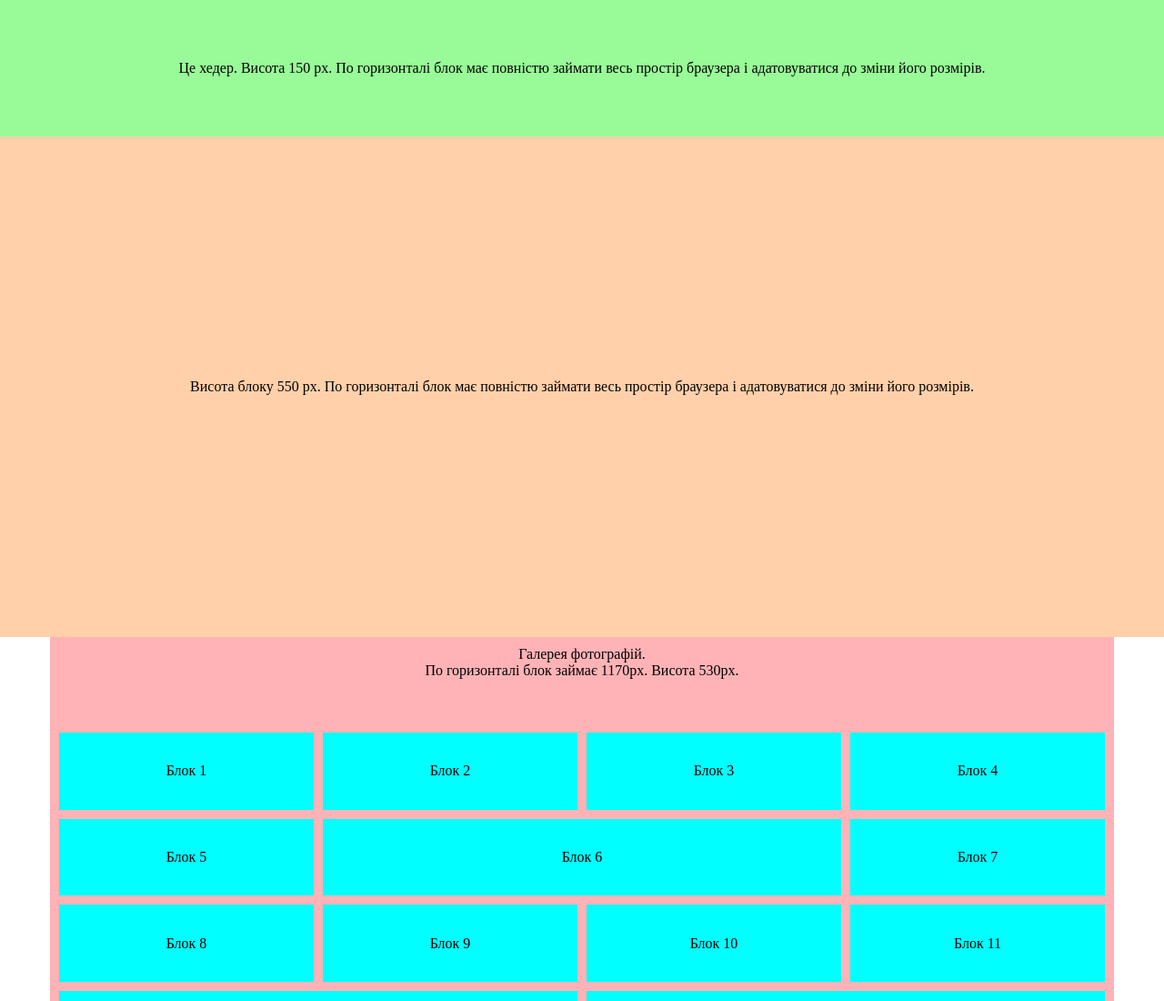
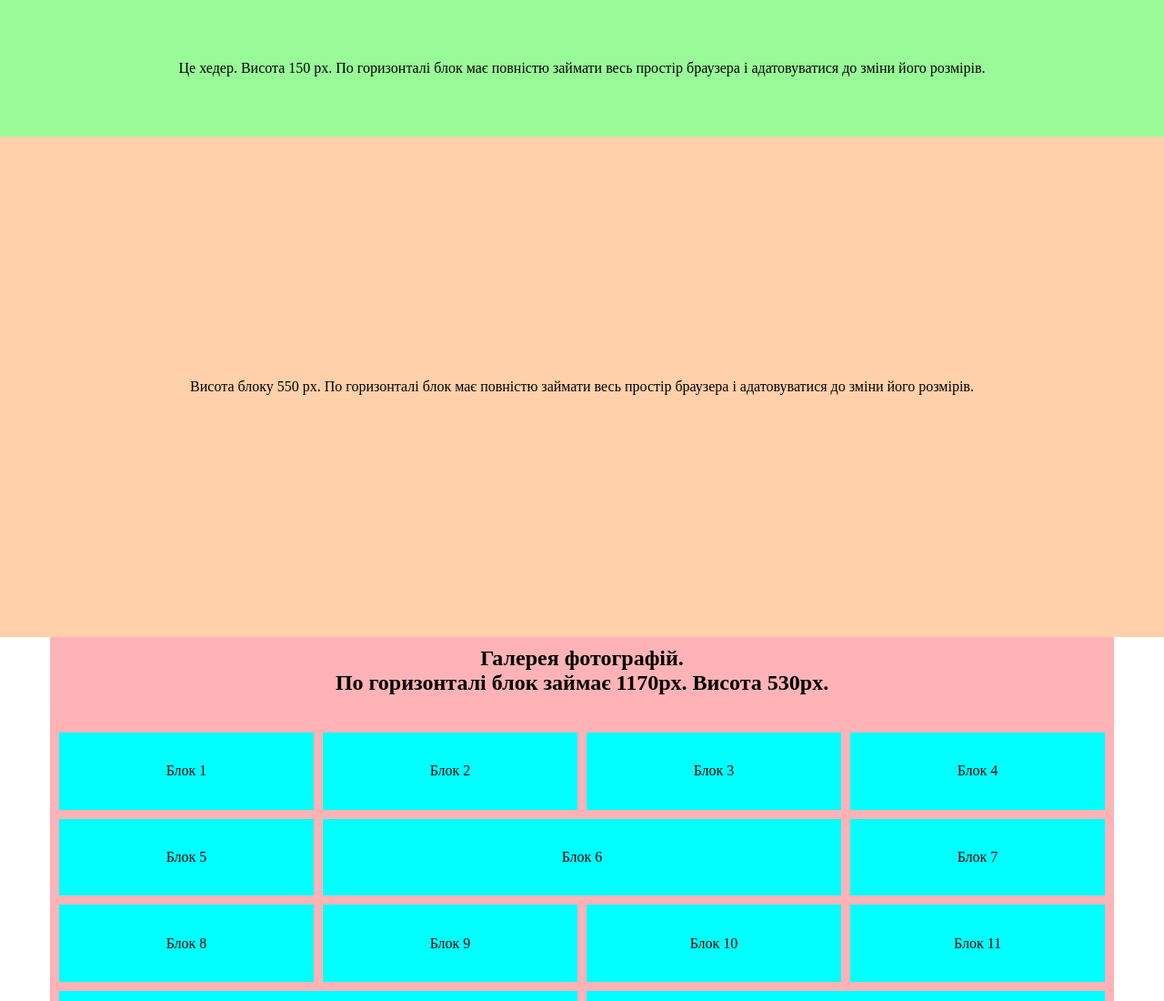
Before and after one commit to Sod1L/Lubicenko_26g_Lab1, a plain HTML site: page index.html in a window 1280 px wide. Shown: the top 1100 px of the page at 91% size. Drawn offline with Linux system fonts and the light colour scheme.

Commit message:
Update index.html

```diff
--- a/index.html
+++ b/index.html
@@ -12,7 +12,7 @@
     <div class="block_1">Висота блоку 550 px. По горизонталі блок має повністю займати весь простір браузера і адатовуватися до зміни його розмірів.</div>
     <section class="section">
         <div class="block_gal">
-        <div class="t1">Галерея фотографій.<br>По горизонталі блок займає 1170px. Висота 530px.</div>
+        <div class="t1"><h2>Галерея фотографій.<br>По горизонталі блок займає 1170px. Висота 530px.</h2></div>
         <div class="b1">Блок 1</div>
         <div class="b2">Блок 2</div>
         <div class="b3">Блок 3</div>
```
